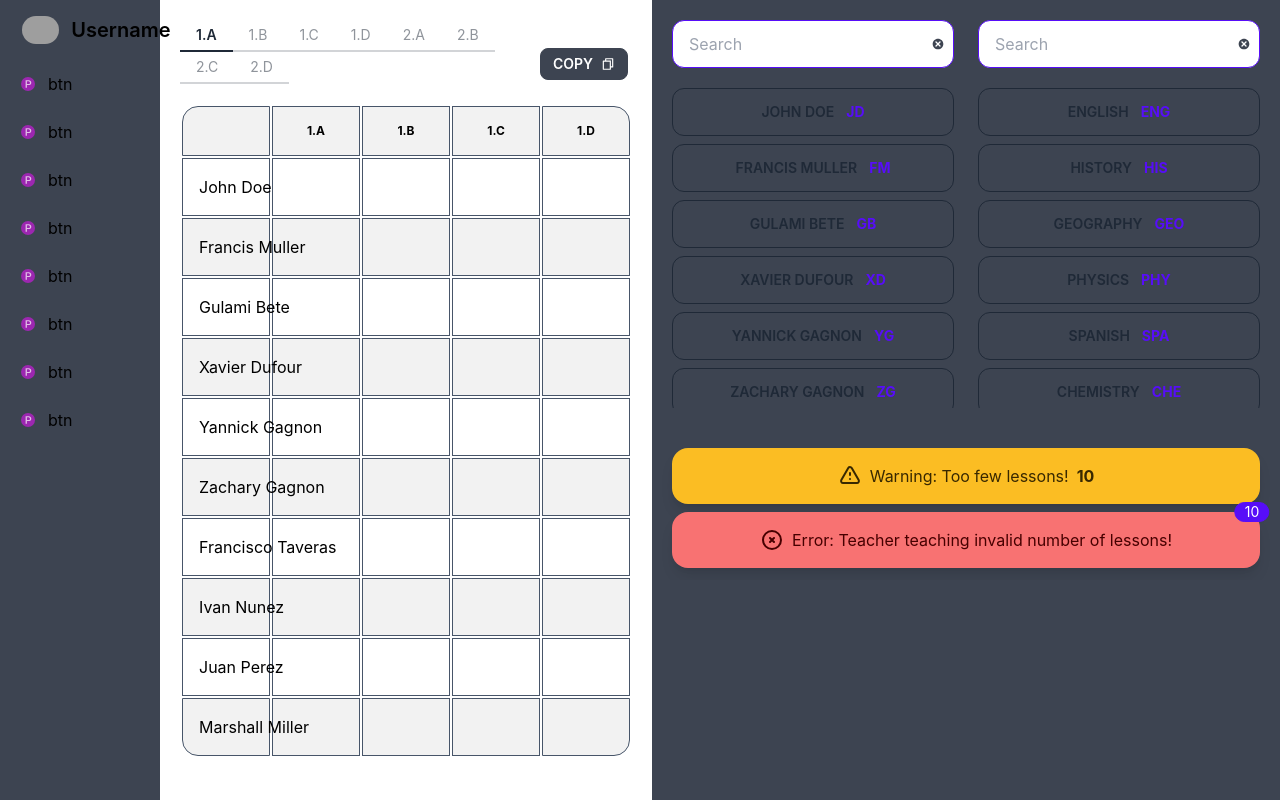
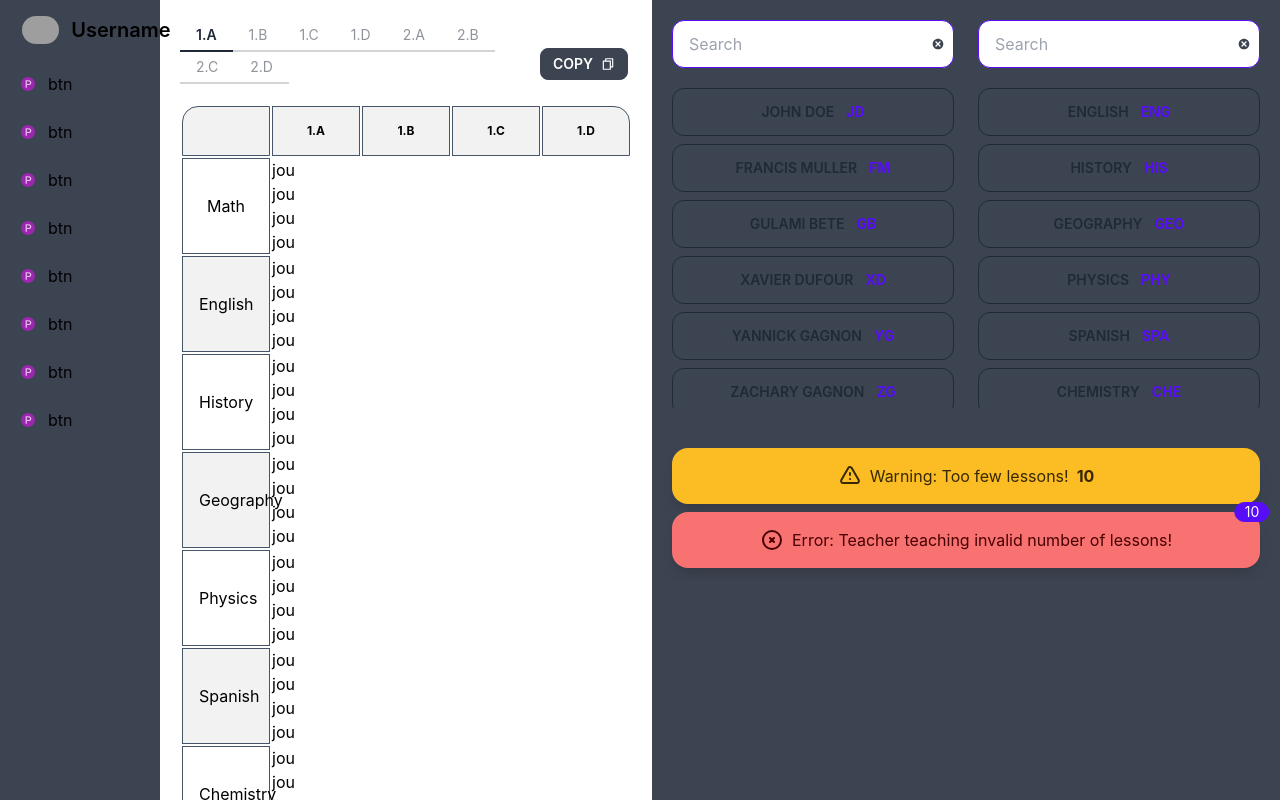
Before and after one commit to Chickenbiscuitoo/timetable-manager, a Next.js app: page /bindings in a window 1280 px wide. Shown: the top 800 px of the page. Built offline with nearby package versions, Linux system fonts and the light colour scheme; grey boxes are pictures that could not be loaded.

Commit message:
updated store sample data and table format

```diff
--- a/components/BindingsTable.tsx
+++ b/components/BindingsTable.tsx
@@ -2,12 +2,8 @@ import type { NextComponentType } from 'next'
 import useTimetableStore from '../store'
 import { useEffect, useState } from 'react'
 
-import { getPosition } from '../utils/getPosition'
-
-import Cell from '../components/Cell'
-
 const BindingsTable: NextComponentType = () => {
-	const { bindings, selectedGrade, classes, teachers } =
+	const { bindings, selectedGrade, classes, subjects } =
 		useTimetableStore()
 
 	const selectedGradeTableData = bindings.filter(
@@ -20,7 +16,7 @@ const BindingsTable: NextComponentType = () => {
 			.fill(0)
 			.map((_, i) => new Array(cols + 1).fill(undefined))
 		selectedGradeTableData.forEach((binding) => {
-			const row = binding.teacher.id
+			const row = binding.subject.id
 			const col = binding.cl.id
 			arr[row][col] = binding
 		})
@@ -30,7 +26,7 @@ const BindingsTable: NextComponentType = () => {
 	const tableColsNum = classes.filter(
 		(cl) => cl.grade === selectedGrade
 	).length
-	const tableRowsNum = teachers.length
+	const tableRowsNum = subjects.length
 	const [tableData, setTableData] = useState(
 		tableArrayFromList(
 			selectedGradeTableData,
@@ -74,9 +70,9 @@ const BindingsTable: NextComponentType = () => {
 								<td className="border border-slate-600 text-center">
 									<h3>
 										{
-											teachers.find(
-												(teacher) =>
-													teacher.id === i + 1
+											subjects.find(
+												(subject) =>
+													subject.id === i + 1
 											)?.name
 										}
 									</h3>
@@ -84,18 +80,7 @@ const BindingsTable: NextComponentType = () => {
 								{row
 									.filter((_, ci) => ci)
 									.map((cell, ci) => {
-										console.log(cell)
-										return (
-											<Cell
-												key={getPosition(i, ci)}
-												subject={cell?.subjects}
-												position={getPosition(
-													i,
-													ci
-												)}
-												teacher={cell?.teachers}
-											/>
-										)
+										return <h1>jou</h1>
 									})}
 							</tr>
 						))}
--- a/store.ts
+++ b/store.ts
@@ -9,7 +9,7 @@ import create from 'zustand'
 interface TimetableState {
 	bindings: {
 		id: number
-		teacher: Teacher
+		teachers: Teacher[]
 		subject: Subject
 		cl: {
 			id: number
@@ -59,12 +59,20 @@ const useTimetableStore = create<TimetableState>((set, get) => ({
 	bindings: [
 		{
 			id: 1,
-			teacher: {
+			teachers: [
+				{
 					id: 3,
 					name: 'Gulami Bete',
 					shortname: 'GB',
 					email: 'gulami.bete@gmail.com',
 				},
+				{
+					id: 2,
+					name: 'Francis Muller',
+					shortname: 'FM',
+					email: 'francis.muller@gmail.com',
+				},
+			],
 			subject: {
 				id: 5,
 				name: 'Physics',
@@ -76,12 +84,14 @@ const useTimetableStore = create<TimetableState>((set, get) => ({
 		},
 		{
 			id: 2,
-			teacher: {
+			teachers: [
+				{
 					id: 3,
 					name: 'Gulami Bete',
 					shortname: 'GB',
 					email: 'gulami.bete@gmail.com',
 				},
+			],
 			subject: {
 				id: 5,
 				name: 'Physics',
@@ -93,12 +103,14 @@ const useTimetableStore = create<TimetableState>((set, get) => ({
 		},
 		{
 			id: 3,
-			teacher: {
+			teachers: [
+				{
 					id: 3,
 					name: 'Gulami Bete',
 					shortname: 'GB',
 					email: 'gulami.bete@gmail.com',
 				},
+			],
 			subject: {
 				id: 5,
 				name: 'Physics',
@@ -110,12 +122,14 @@ const useTimetableStore = create<TimetableState>((set, get) => ({
 		},
 		{
 			id: 4,
-			teacher: {
+			teachers: [
+				{
 					id: 2,
 					name: 'Francis Muller',
 					shortname: 'FM',
 					email: 'francis.muller@gmail.com',
 				},
+			],
 			subject: {
 				id: 3,
 				name: 'History',
@@ -127,12 +141,14 @@ const useTimetableStore = create<TimetableState>((set, get) => ({
 		},
 		{
 			id: 5,
-			teacher: {
+			teachers: [
+				{
 					id: 2,
 					name: 'Francis Muller',
 					shortname: 'FM',
 					email: 'francis.muller@gmail.com',
 				},
+			],
 			subject: {
 				id: 3,
 				name: 'History',
```
Lines whose indentation alone changed are shown as unchanged.
